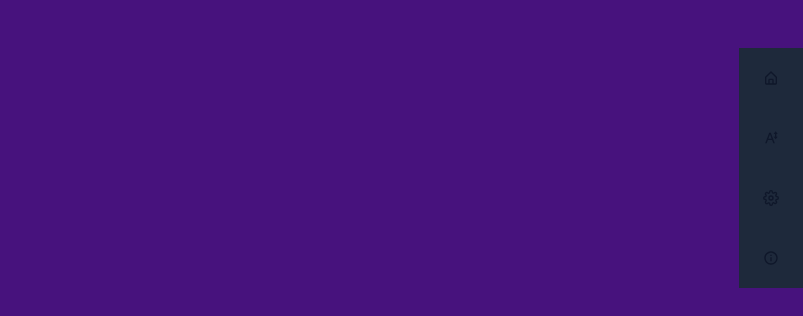
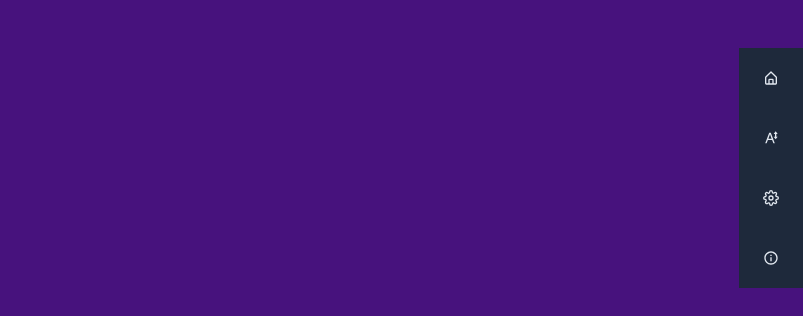
Before and after one commit to nikosantis/propuesta-nueva-constitucion-chile, a Next.js app: page / in a window 1280 px wide. Shown: the part 272-588 px from the top of the page, without its empty margins (477-1280 px from the left). Built offline with nearby package versions, Linux system fonts and the light colour scheme.

Commit message:
feat: update wrong dark mode colors

```diff
--- a/components/font-size-button.tsx
+++ b/components/font-size-button.tsx
@@ -11,7 +11,7 @@ export default function FontSizeButton() {
         className='w-full h-full flex justify-center items-center lg:bg-slate-800 lg:hover:bg-slate-600 transition-colors'
         onClick={() => setIsOpen(true)}
       >
-        <BiFontSize className='dark:text-white text-slate-900 transition-colors' />
+        <BiFontSize className='dark:text-white text-slate-900 lg:text-slate-200 transition-colors' />
       </button>
       <FontSizeModal isOpen={isOpen} onClose={() => setIsOpen(false)} />
     </>
--- a/components/font-size-modal.tsx
+++ b/components/font-size-modal.tsx
@@ -1,11 +1,17 @@
 import { FontSizeType, useReader } from 'lib/contexts/reader-context'
 import Modal, { ModalProps } from './modal'
 
-const numberToFont: Record<string, FontSizeType> = {
-  1: 'sm',
-  2: 'base',
-  3: 'lg',
-  4: 'xl'
+const numberToFont: Record<FontSizeType, string> = {
+  base: '2',
+  sm: '1',
+  lg: '3',
+  xl: '4'
+}
+const fontToNumber: Record<string, FontSizeType> = {
+  '2': 'base',
+  '1': 'sm',
+  '3': 'lg',
+  '4': 'xl'
 }
 
 export default function FontSizeModal({
@@ -35,7 +41,7 @@ export default function FontSizeModal({
           min={1}
           max={4}
           step={1}
-          onChange={e => changeFontSize(numberToFont[e.target.value])}
+          onChange={e => changeFontSize(fontToNumber[e.target.value])}
         />
       </div>
     </Modal>
--- a/components/home-button.tsx
+++ b/components/home-button.tsx
@@ -10,7 +10,7 @@ export default function HomeButton() {
         }
       }}
     >
-      <BiHomeAlt className='dark:text-white text-slate-900 transition-colors' />
+      <BiHomeAlt className='dark:text-white text-slate-900 lg:text-slate-200 transition-colors' />
     </button>
   )
 }
--- a/components/info-button.tsx
+++ b/components/info-button.tsx
@@ -11,7 +11,7 @@ export default function InfoButton() {
         className='w-full h-full flex justify-center items-center lg:bg-slate-800 lg:hover:bg-slate-600 transition-colors'
         onClick={() => setIsOpen(true)}
       >
-        <BiInfoCircle className='dark:text-white text-slate-900 transition-colors' />
+        <BiInfoCircle className='dark:text-white text-slate-900 lg:text-slate-200 transition-colors' />
       </button>
       <InfoModal isOpen={isOpen} onClose={() => setIsOpen(false)} />
     </>
--- a/components/settings-button.tsx
+++ b/components/settings-button.tsx
@@ -11,7 +11,7 @@ export default function SettingsButton() {
         className='w-full h-full flex justify-center items-center lg:bg-slate-800 lg:hover:bg-slate-600 transition-colors'
         onClick={() => setIsOpen(true)}
       >
-        <FiSettings className='dark:text-white text-slate-900 transition-colors' />
+        <FiSettings className='dark:text-white text-slate-900 lg:text-slate-200 transition-colors' />
       </button>
       <SettingsModal isOpen={isOpen} onClose={() => setIsOpen(false)} />
     </>
```
